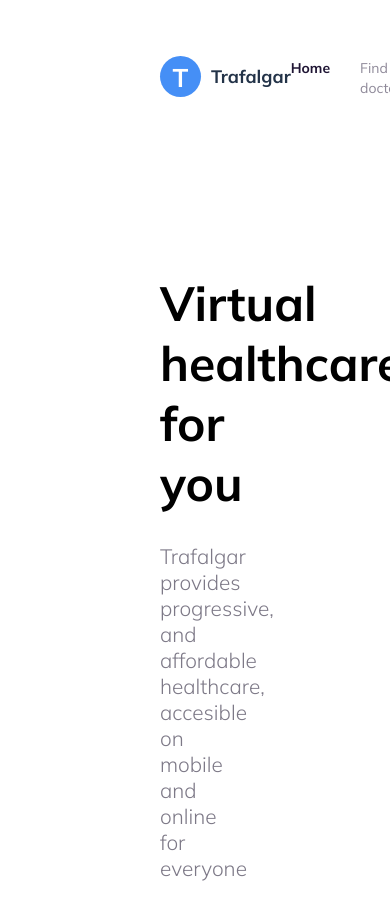
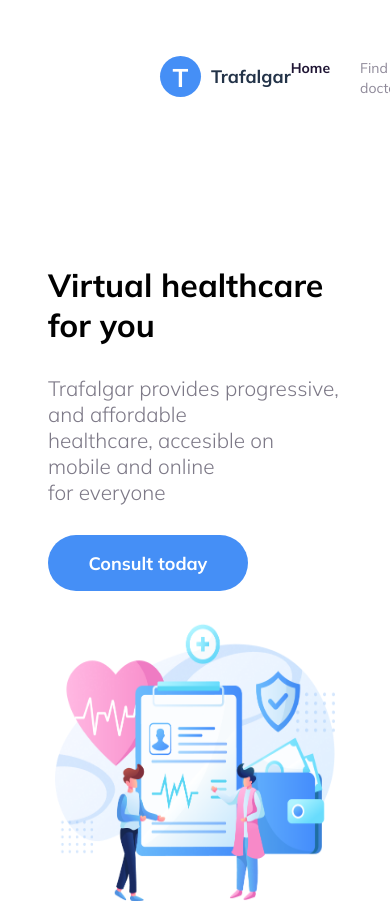
Before and after one commit to MayconDS/landing-trafalgar, a plain HTML site: page index.html in a window 390 px wide. Shown: the top 908 px of the page. Drawn offline with Linux system fonts and the light colour scheme.

Commit message:
responsive design

```diff
--- a/style.css
+++ b/style.css
@@ -517,6 +517,12 @@ footer {
 
 }
 @media (max-width: 955px) {
+    section {
+        padding: 2rem 3rem;
+    }
+    #section-1 .left h1 {
+        font-size: 2rem;
+    }
     #section-1 #img {
         width: 450px;
         height: 450px;
@@ -585,9 +591,7 @@ footer {
     }
 }
 @media (max-width: 600px) {
-    #section-5 {
-        margin-left: -70px;
-    }
+
     #section-5 .box {
 
         width: 300px;
```
